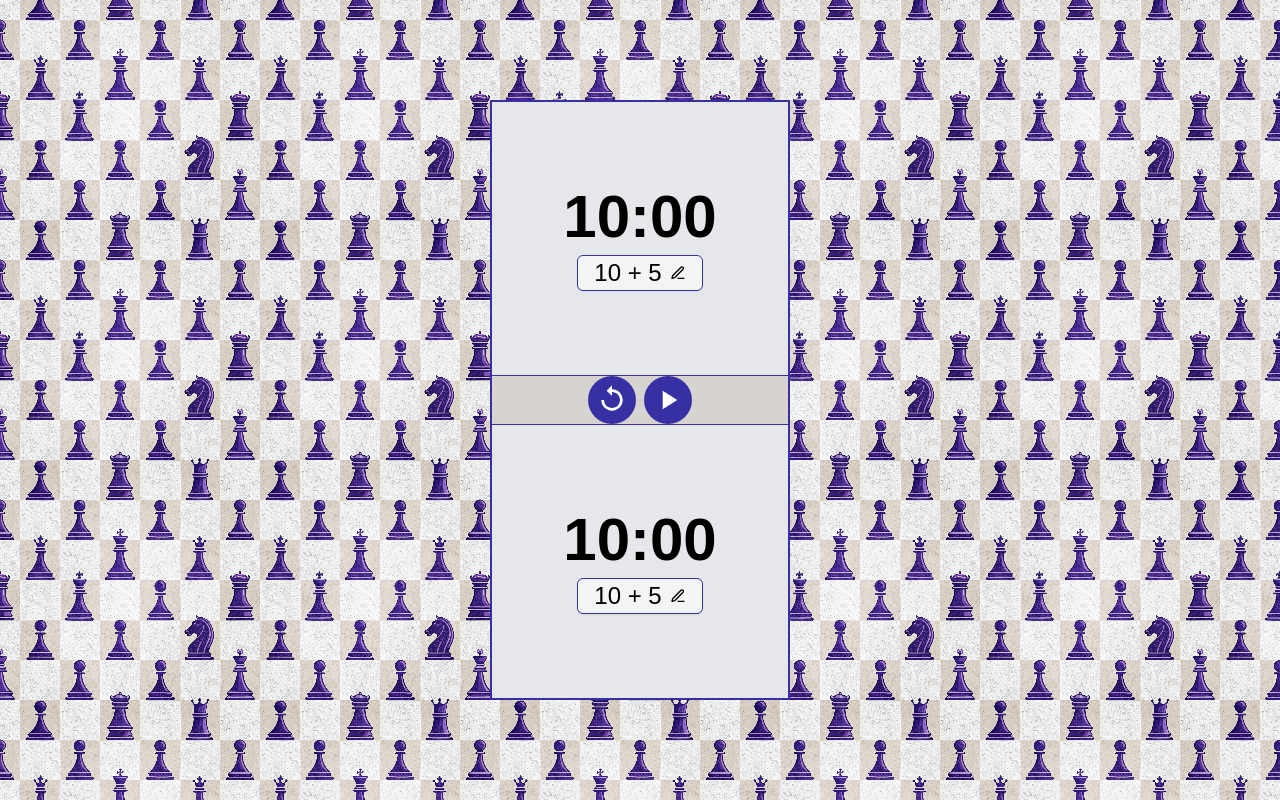
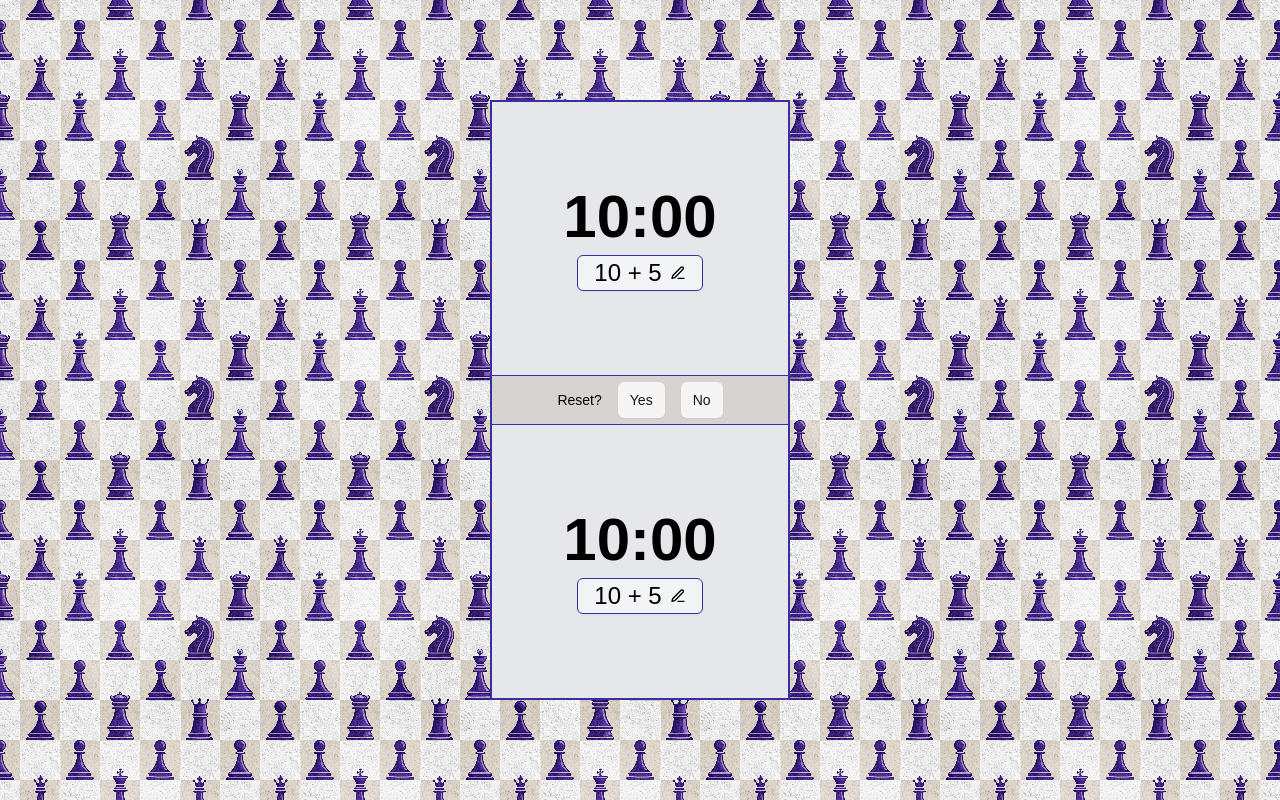
Before and after one commit to yanann11/chess_clock, a React (Vite) app: page / in a window 1280 px wide. Both pictures are taken after a click on the button 612 px from the left and 400 px from the top of the page. Built offline with nearby package versions, Linux system fonts and the light colour scheme.

Commit message:
Issue1: Add confirmation dialog on reset button click

```diff
--- a/src/components/ChessPlayerSettings.tsx
+++ b/src/components/ChessPlayerSettings.tsx
@@ -51,9 +51,9 @@ const ChessPlayerSettings :FC<ChessPlayerSettingsProps> = ({color, open, setOpen
         }
     }, [
         open,
-        setUseForBothPlayers,
         setCustomTime,
-        setCustomIncrement
+        setCustomIncrement,
+        setUseForBothPlayers
     ]);
 
     // sync timeControlValue with sliders' values
@@ -70,14 +70,11 @@ const ChessPlayerSettings :FC<ChessPlayerSettingsProps> = ({color, open, setOpen
         timeControlValue
     ]);
 
+    // save settings
     const onDialogClose = useCallback(() => {
-        let time, increment;
-        if (isCustomTimeControl) {
-            time = customTimeSteps[customTime];
-            increment = customIncrementSteps[customIncrement];
-        } else {
-            [time, increment] = timeControlValue.split('+').map((val) => Number(val));
-        }
+        const [time, increment] = isCustomTimeControl ?
+            [customTimeSteps[customTime], customIncrementSteps[customIncrement]] :
+            extractTimeControlValue(timeControlValue);
         dispatch(saveSettings({ color, time: time, increment, useForBothPlayers }));
         onClose();
     }, [
@@ -130,7 +127,7 @@ const ChessPlayerSettings :FC<ChessPlayerSettingsProps> = ({color, open, setOpen
                         })}
                     </div>
                     <div className={'flex items-center flex-col mt-2'}>
-                        {formatTimeControl(isCustomTimeControl ? `${customTimeSteps[customTime]}+${customIncrementSteps[customIncrement]}` : timeControlValue)}
+                        {formatTimeControl(isCustomTimeControl ? getTimeControlValue(customTimeSteps[customTime], customIncrementSteps[customIncrement]) : timeControlValue)}
                     </div>
                     <Slider
                         id="sliderTime"
@@ -149,8 +146,8 @@ const ChessPlayerSettings :FC<ChessPlayerSettingsProps> = ({color, open, setOpen
                         onValueChange={([newIndex]) => setCustomIncrement(newIndex)}
                     />
                     <div className="flex items-center space-x-2">
-                        <Switch id="airplane-mode" checked={useForBothPlayers} onCheckedChange={setUseForBothPlayers}/>
-                        <Label htmlFor="airplane-mode">Use for both players</Label>
+                        <Switch id="useForBothPlayers" checked={useForBothPlayers} onCheckedChange={setUseForBothPlayers}/>
+                        <Label htmlFor="useForBothPlayers">Use for both players</Label>
                     </div>
                 </div>
                 <DialogFooter>
--- a/src/components/ControlsPanel.tsx
+++ b/src/components/ControlsPanel.tsx
@@ -1,18 +1,40 @@
-import { useCallback, useRef, useEffect } from "react";
+import { ReactElement, useState, useCallback, useEffect, useRef, forwardRef } from "react";
 import { useSelector, useDispatch } from "react-redux";
 
 import { CHESS_CLOCK_STATUS } from "@/types";
 import { AppDispatch, RootState } from "@/store";
 import { pause, start, reset, selectStatus } from "@/store/rootReducer";
 
+import { Button } from "@/components/ui/button";
 import { Icon } from "@/components/Icon";
 
 const STATUSES_FOR_START_ACTION = [CHESS_CLOCK_STATUS.INITIAL, CHESS_CLOCK_STATUS.PAUSED];
+
+type ControlPanelButtonProps = {
+  onClick: (event: React.MouseEvent<HTMLButtonElement>) => void;
+  icon?: ReactElement;
+};
+
+const ControlPanelButton = forwardRef<HTMLButtonElement, ControlPanelButtonProps>(
+  ({ onClick, icon }, ref) => {
+    return (
+      <button
+        className="w-12 h-12 mr-2 flex items-center justify-center rounded-full bg-indigo-800 hover:bg-indigo-600 text-white"
+        onClick={onClick}
+        ref={ref}
+      >
+        {icon}
+      </button>
+    );
+  }
+);
 
 const ControlsPanel = () => {
   const dispatch = useDispatch<AppDispatch>();
 
   const startButtonRef = useRef<HTMLButtonElement>(null);
+
+  const [showResetConfirmation, setShowResetConfirmation] = useState(false);
 
   const status = useSelector((state: RootState) => selectStatus(state));
 
@@ -30,8 +52,13 @@ const ControlsPanel = () => {
   }, [ status ]);
 
   const onResetClick = useCallback(() => {
+    setShowResetConfirmation(true);
+  }, [setShowResetConfirmation]);
+
+  const onConfirmResetClick = useCallback(() => {
+    setShowResetConfirmation(false);
     dispatch(reset());
-  }, []);
+  }, [setShowResetConfirmation]);
 
   useEffect(() => {
     if (!startButtonRef.current) {
@@ -45,24 +72,48 @@ const ControlsPanel = () => {
     }
   }, [status]);
 
+  const content = (showResetConfirmation) ? (
+    <>
+    <div className="flex items-center justify-center gap-4 p-4  text-black">
+      <span className="text-sm font-medium">Reset?</span>
+      <Button
+        className="px-3 py-1 text-sm"
+        variant="secondary"
+        onClick={onConfirmResetClick}
+      >
+        Yes
+      </Button>
+      <Button
+        className="px-3 py-1 text-sm"
+        variant="secondary"
+        onClick={() => setShowResetConfirmation(false)}
+      >
+        No
+      </Button>
+    </div>
+    </>
+  ) : (
+    <>
+      {status !== CHESS_CLOCK_STATUS.RUNNING ? (
+        <ControlPanelButton
+          onClick={onResetClick}
+          icon={(<Icon size={32} name={'reset'}/>)}
+        />
+        ) : null}
+      {status !== CHESS_CLOCK_STATUS.FINISHED ? (
+        <ControlPanelButton
+          onClick={onActionClick}
+          icon={(<Icon size={32} name={status === CHESS_CLOCK_STATUS.RUNNING ? 'pause': 'play'}/> )}
+          ref={startButtonRef}
+        />
+      ) : null}
+    </>
+  );
+
   return (
     <div className="flex flex-row items-center justify-center p-4 bg-stone-300 text-black border-t border-b border-indigo-800 w-full"
          style={{ height: "50px" }}>
-      <button
-        className="w-12 h-12 mr-2 flex items-center justify-center rounded-full bg-indigo-800 hover:bg-indigo-600 text-white"
-        onClick={onResetClick}
-      >
-        <Icon size={32} name={'reset'}/>
-      </button>
-      {status !== CHESS_CLOCK_STATUS.FINISHED ? (
-        <button
-          ref={startButtonRef}
-          className="w-12 h-12 flex items-center justify-center rounded-full bg-indigo-800 hover:bg-indigo-600 text-white"
-          onClick={onActionClick}
-        >
-          <Icon size={32} name={status === CHESS_CLOCK_STATUS.RUNNING ? 'pause': 'play'}/>
-        </button>
-      ) : null}
+      {content}
     </div>
   );
 };
--- a/src/helpers.ts
+++ b/src/helpers.ts
@@ -55,7 +55,6 @@ const getSliderIndexByValue = (steps: number[], value: number): number => {
   return index === -1 ? 0 : index;
 };
 
-
 const getTimeControlValue = (time: number, increment: number): string => {
   return `${time}+${increment}`;
 };
```
